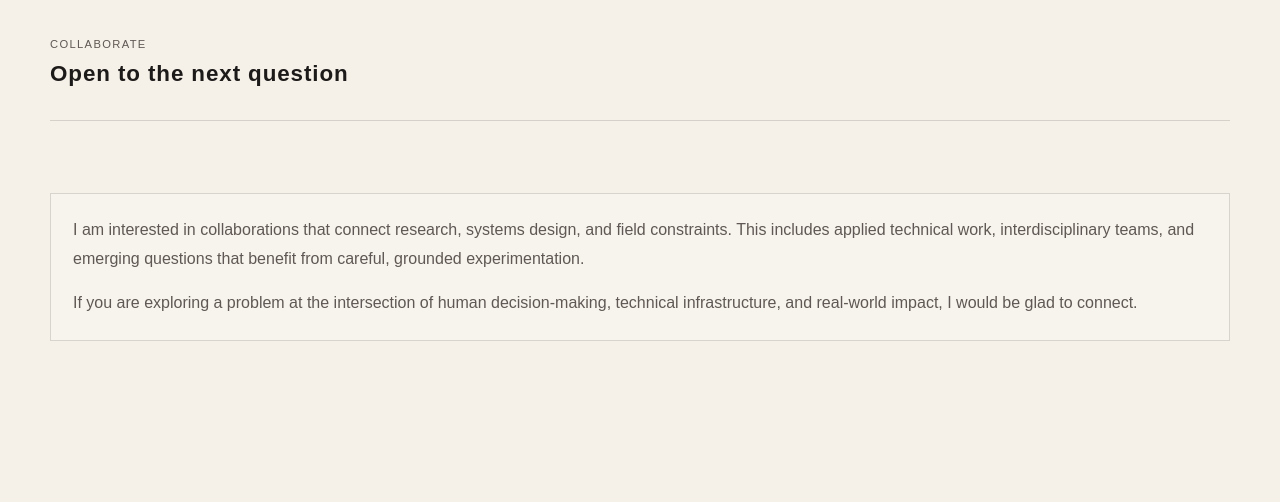
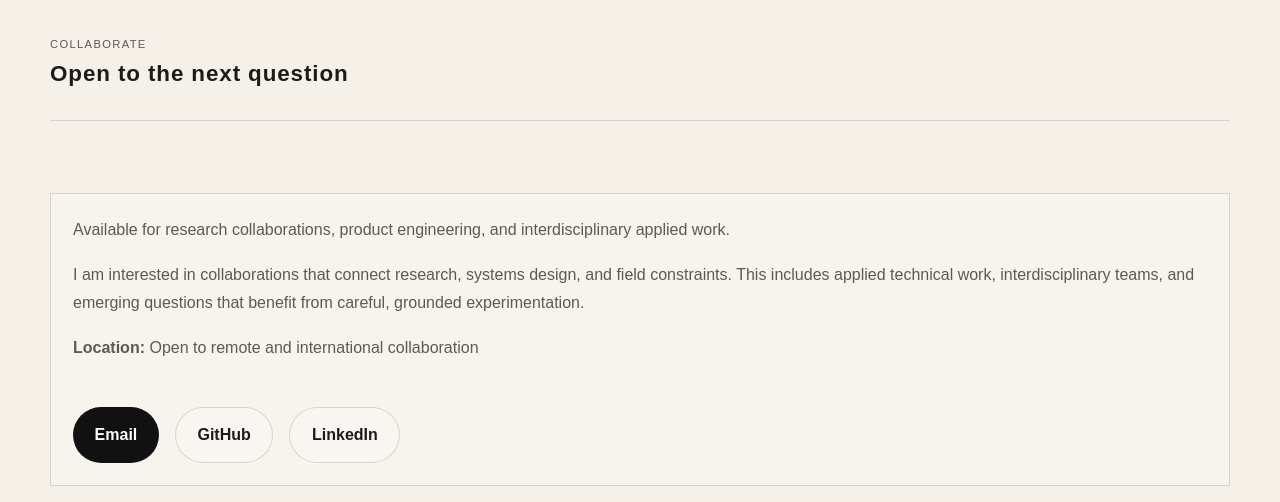
Before and after one commit to anushkavb4/portfolio, a Next.js app: page /collaborate in a window 1280 px wide. Shown: the top 502 px of the page. Built offline with nearby package versions, Linux system fonts and the light colour scheme.

Commit message:
Add resume-based profile and collaboration links

```diff
--- a/app/collaborate/page.tsx
+++ b/app/collaborate/page.tsx
@@ -1,3 +1,6 @@
+import Link from "next/link";
+import { profile } from "@/data/profile";
+
 export default function CollaboratePage() {
   return (
     <main className="page-shell">
@@ -11,14 +14,27 @@ export default function CollaboratePage() {
       <section className="section">
         <div className="collab-panel" style={{ display: "grid", gap: "1rem" }}>
           <p>
+            {profile.availability}
+          </p>
+          <p>
             I am interested in collaborations that connect research, systems design, and field
             constraints. This includes applied technical work, interdisciplinary teams, and
             emerging questions that benefit from careful, grounded experimentation.
           </p>
           <p>
-            If you are exploring a problem at the intersection of human decision-making,
-            technical infrastructure, and real-world impact, I would be glad to connect.
+            <strong>Location:</strong> {profile.location}
           </p>
+          <div className="cta-row">
+            <Link href={`mailto:${profile.email}`} className="primary-button">
+              Email
+            </Link>
+            <Link href={profile.github} className="secondary-button" target="_blank" rel="noreferrer">
+              GitHub
+            </Link>
+            <Link href={profile.linkedin} className="secondary-button" target="_blank" rel="noreferrer">
+              LinkedIn
+            </Link>
+          </div>
         </div>
       </section>
     </main>
--- a/app/page.tsx
+++ b/app/page.tsx
@@ -1,6 +1,7 @@
 import Link from "next/link";
 import { AtlasMap } from "@/components/atlas/AtlasMap";
 import { researchQuestions, featuredProjects } from "@/data/atlas";
+import { profile } from "@/data/profile";
 
 const pillars = [
   { label: "Research questions", value: "Human + computational systems" },
@@ -15,7 +16,7 @@ export default function HomePage() {
       <header className="topbar">
         <div className="brand-block">
           <span className="eyebrow">Research Atlas</span>
-          <span className="brand-name">Anushka</span>
+          <span className="brand-name">{profile.name}</span>
         </div>
         <nav className="nav" aria-label="Main navigation">
           <Link href="/atlas">Atlas</Link>
@@ -30,8 +31,7 @@ export default function HomePage() {
         <div className="hero-copy">
           <p className="kicker">Portfolio / research identity</p>
           <h1>
-            I explore how computational systems can help us understand, support, and build
-            things in the real world.
+            {profile.title}
           </h1>
           <p className="lede">
             This portfolio is designed as a living research atlas: a practical map of the
--- /dev/null
+++ b/data/profile.ts
@@ -0,0 +1,9 @@
+export const profile = {
+  name: "Anushka",
+  title: "Researcher and engineer working at the intersection of systems, people, and real-world decision-making.",
+  email: "hello@example.com",
+  github: "https://github.com",
+  linkedin: "https://www.linkedin.com",
+  location: "Open to remote and international collaboration",
+  availability: "Available for research collaborations, product engineering, and interdisciplinary applied work.",
+};
```
